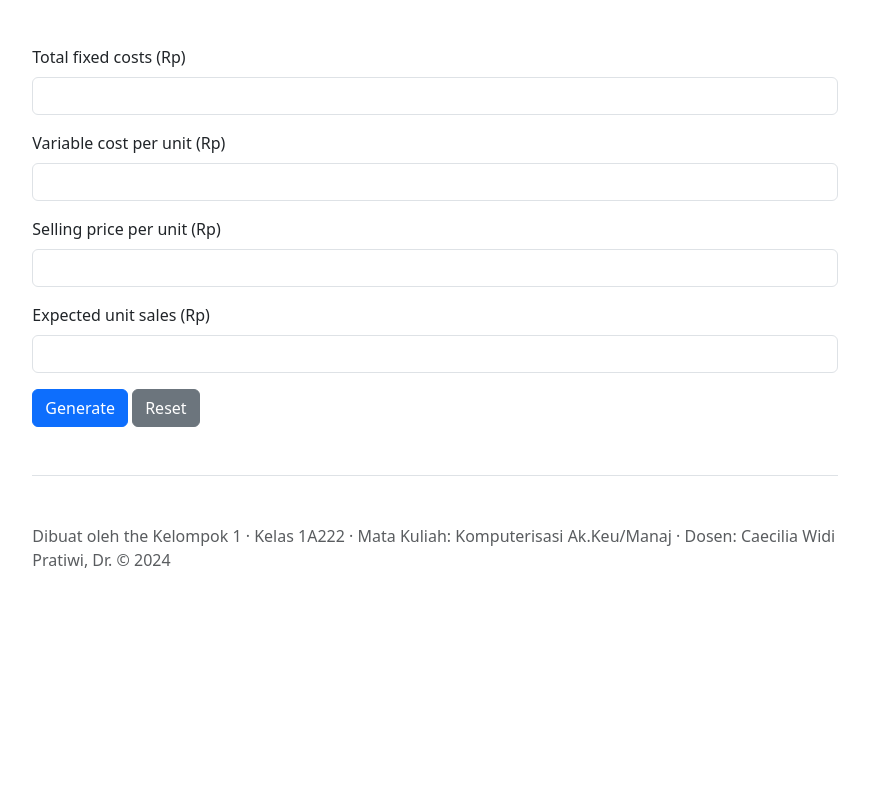
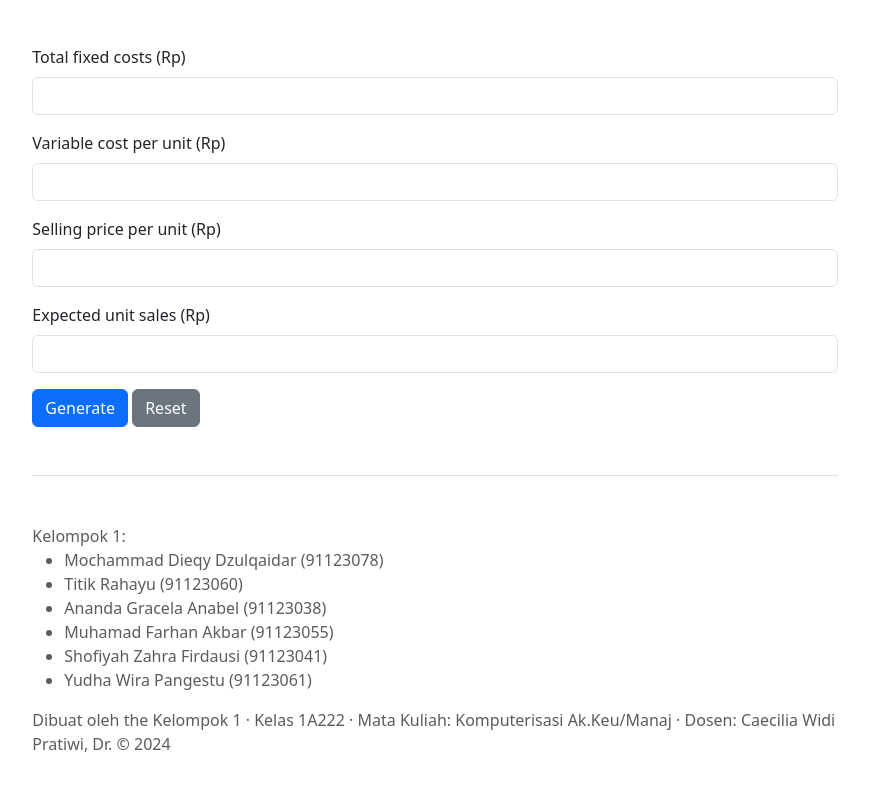
Before and after one commit to mdd1704/cost-volume-profit, a website: page index.html in a window 1280 px wide. Shown: the part 104-894 px from the top of the page, without its empty margins (205-1074 px from the left). Before the commit the page ends 800 px from the top, so only its background shows below. Drawn offline with nearby package versions, Linux system fonts and the light colour scheme.

Commit message:
add name

```diff
--- a/index.html
+++ b/index.html
@@ -62,6 +62,15 @@
         </div>
       </main>
       <footer class="pt-5 my-5 text-body-secondary border-top">
+        Kelompok 1:<br/>
+        <ul>
+          <li>Mochammad Dieqy Dzulqaidar (91123078)</li>
+          <li>Titik Rahayu (91123060)</li>
+          <li>Ananda Gracela Anabel (91123038)</li>
+          <li>Muhamad Farhan Akbar (91123055)</li>
+          <li>Shofiyah Zahra Firdausi (91123041)</li>
+          <li>Yudha Wira Pangestu (91123061)</li>
+        </ul>
         Dibuat oleh the Kelompok 1 &middot; Kelas 1A222 &middot; Mata Kuliah: Komputerisasi Ak.Keu/Manaj &middot; Dosen: Caecilia Widi Pratiwi, Dr. &copy; 2024
       </footer>
     </div>
```
